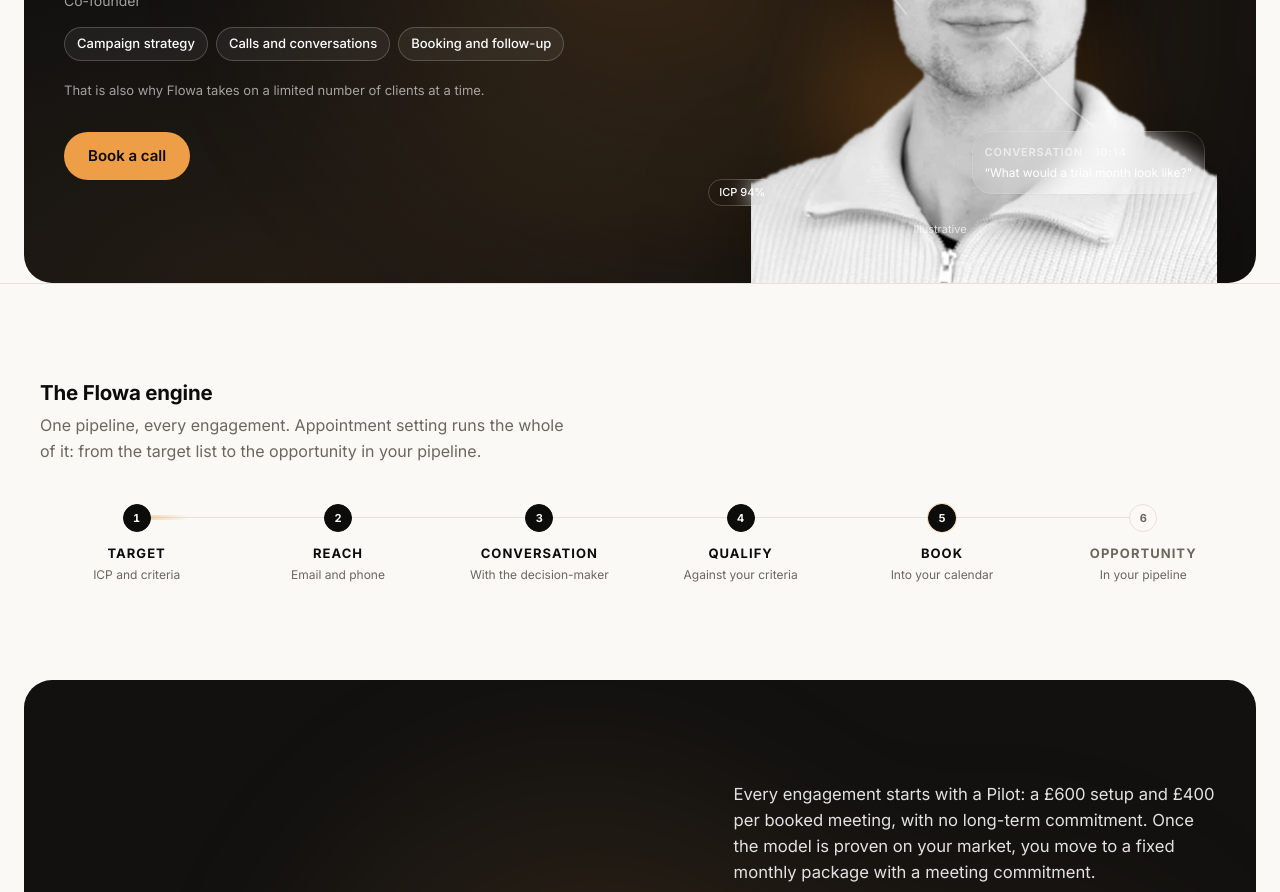
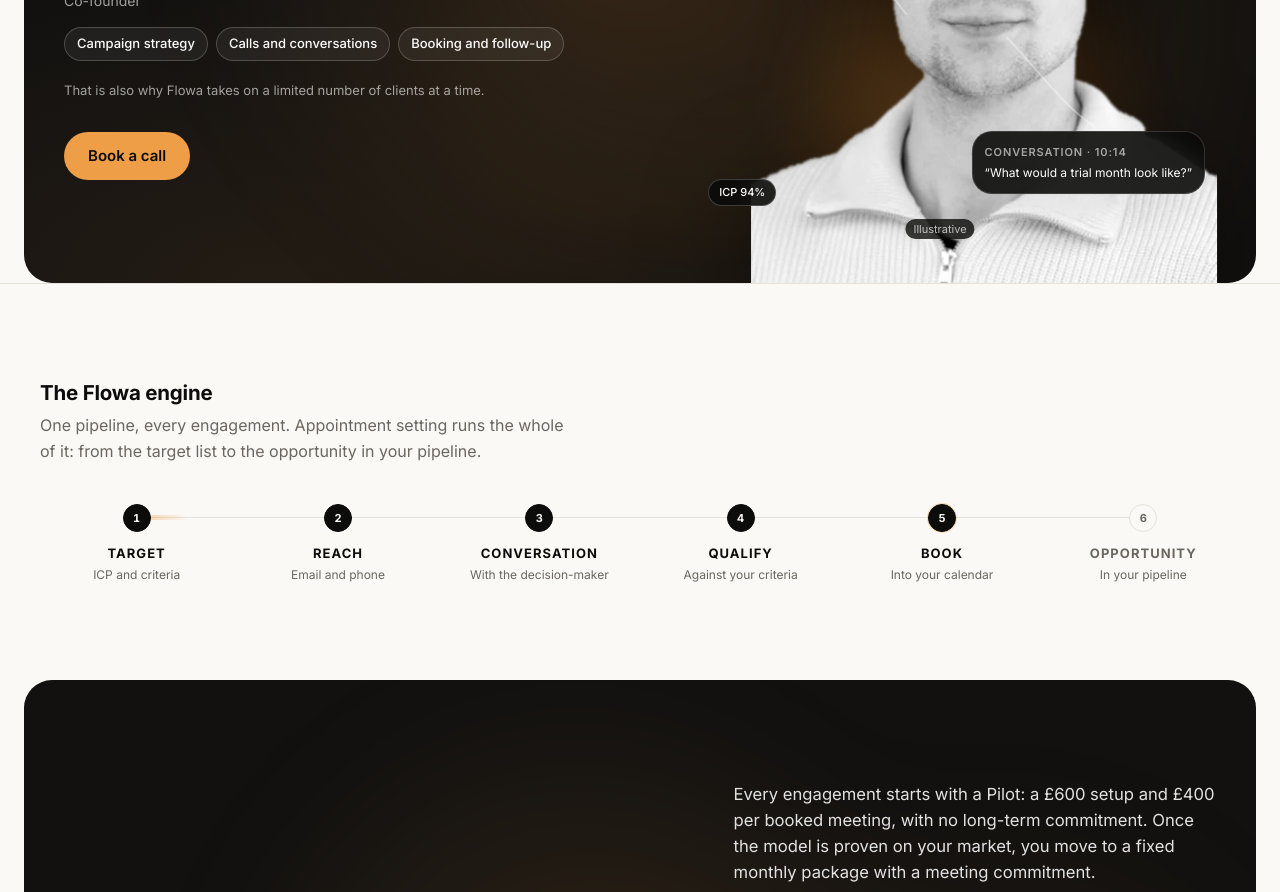
Before and after one commit to azam-stack/flowa-website, a React (Vite) app: page /services/appointment-setting in a window 1280 px wide. Shown: the part 4340-5232 px from the top of the page. Built offline with nearby package versions, Linux system fonts and the light colour scheme; no server answers.

Commit message:
Operator chips: use the hex ink token so the opacity applies
Co-Authored-By: Claude Fable 5.1 <noreply@anthropic.com>
Claude-Session: https://claude.ai/code/session_01QzEgneCs2V1n3gVnQhuZrB

```diff
--- a/src/components/OperatorSection.tsx
+++ b/src/components/OperatorSection.tsx
@@ -80,13 +80,13 @@ export function OperatorSection() {
               <div className="parallax absolute left-0 top-[30%] hidden w-[min(250px,44%)] sm:block">
                 <ProspectCard name={p.name} role={p.role} company={p.company} icp={p.icp} decisionMaker status="Qualified" dark className="!p-3" />
               </div>
-              <div className="absolute bottom-[10%] right-[2%] max-w-[50%] rounded-card border border-white/15 bg-riskband/90 p-3 text-white shadow-float backdrop-blur-md">
+              <div className="absolute bottom-[10%] right-[2%] max-w-[50%] rounded-card border border-white/15 bg-ink/90 p-3 text-white shadow-float backdrop-blur-md">
                 <p className="text-[11px] font-semibold uppercase tracking-[0.08em] text-white/60">Conversation · 10:14</p>
                 <p className="mt-1 text-[12px] leading-snug">“What would a trial month look like?”</p>
               </div>
               <span className="absolute left-[4%] top-[40%] rounded-full bg-accent px-2.5 py-1 text-[11px] font-semibold text-fg sm:left-[6%] sm:top-[12%]">Qualified · 09:30</span>
-              <span className="absolute bottom-[8%] left-[8%] rounded-full border border-white/20 bg-riskband/90 px-2.5 py-1 text-[11px] font-medium text-white backdrop-blur-md">ICP 94%</span>
-              <span className="absolute bottom-[2%] left-1/2 -translate-x-1/2 rounded-full bg-riskband/80 px-2 py-0.5 text-[11px] text-white/70">{demo.label}</span>
+              <span className="absolute bottom-[8%] left-[8%] rounded-full border border-white/20 bg-ink/90 px-2.5 py-1 text-[11px] font-medium text-white backdrop-blur-md">ICP 94%</span>
+              <span className="absolute bottom-[2%] left-1/2 -translate-x-1/2 rounded-full bg-ink/80 px-2 py-0.5 text-[11px] text-white/70">{demo.label}</span>
             </div>
           </Reveal>
         </div>
```
